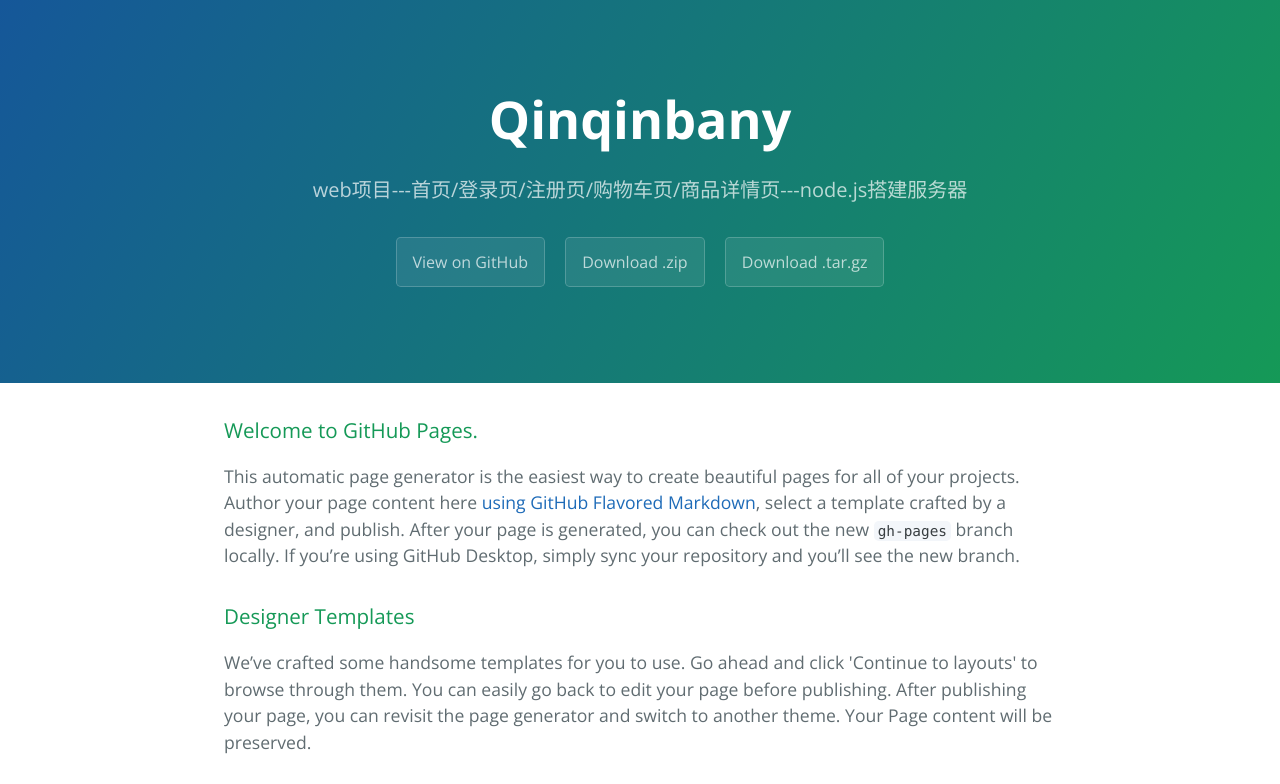
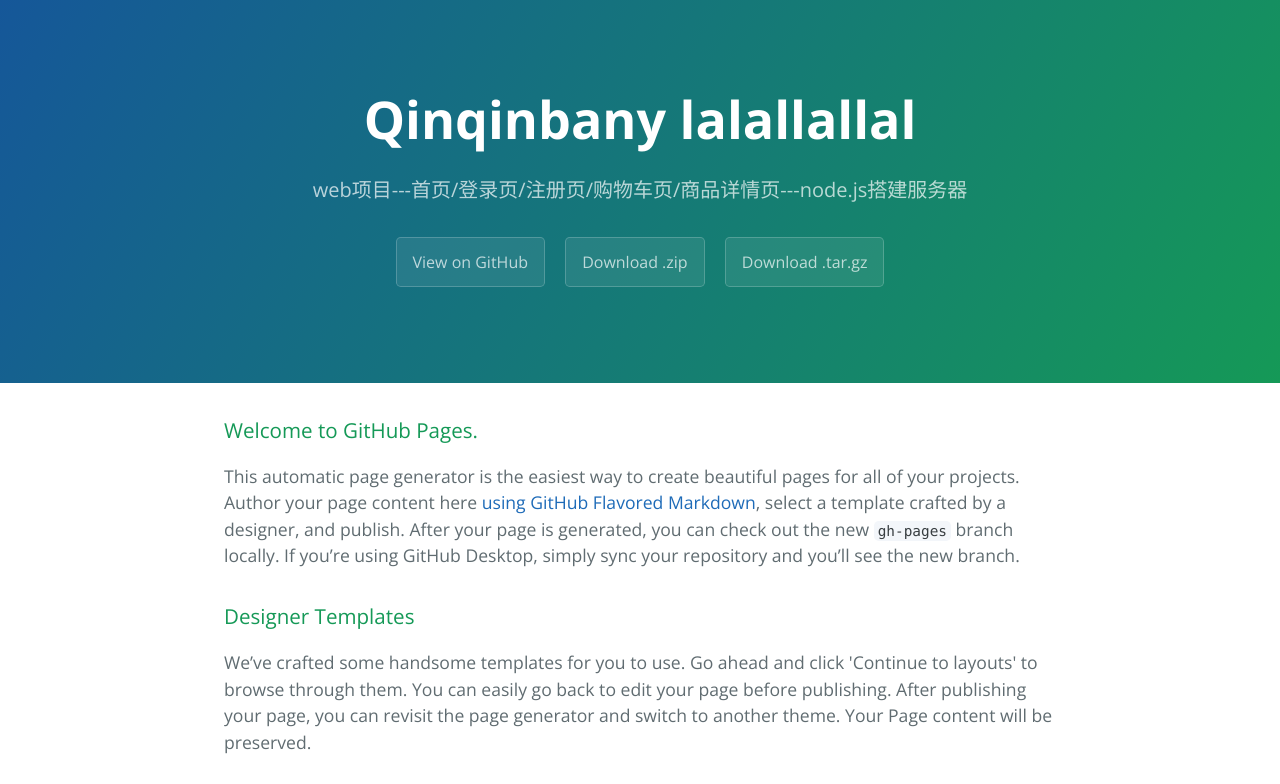
Before and after one commit to HaoXiaofei112/qinqinbaby, a plain HTML site: page index.html in a window 1280 px wide. Shown: the top 784 px of the page. Drawn offline with nearby package versions, Linux system fonts and the light colour scheme.

Commit message:
update index.html

```diff
--- a/index.html
+++ b/index.html
@@ -11,7 +11,7 @@
   </head>
   <body>
     <section class="page-header">
-      <h1 class="project-name">Qinqinbany</h1>
+      <h1 class="project-name">Qinqinbany lalallallal</h1>
       <h2 class="project-tagline">web项目---首页/登录页/注册页/购物车页/商品详情页---node.js搭建服务器</h2>
       <a href="https://github.com/KVicki/qinqinbany" class="btn">View on GitHub</a>
       <a href="https://github.com/KVicki/qinqinbany/zipball/master" class="btn">Download .zip</a>
```
